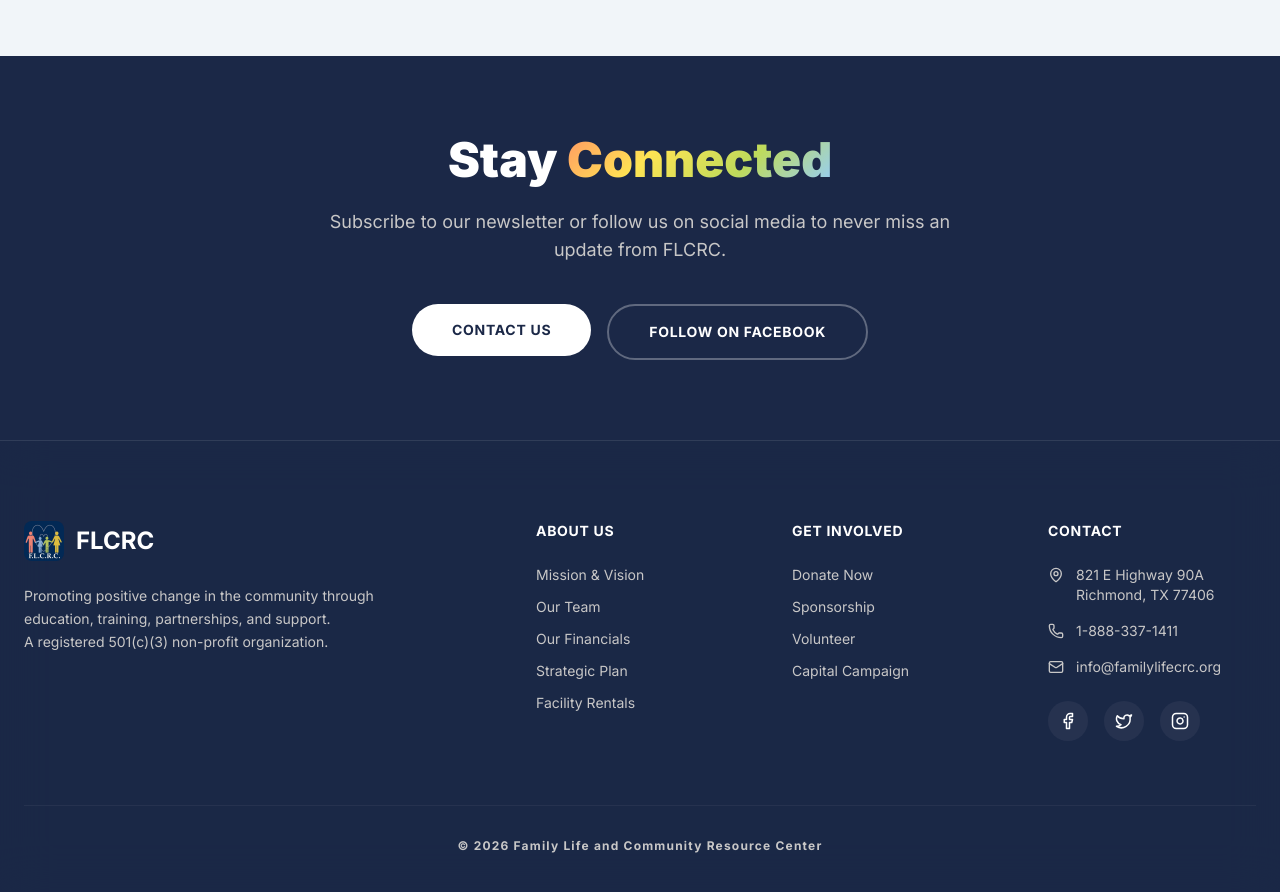
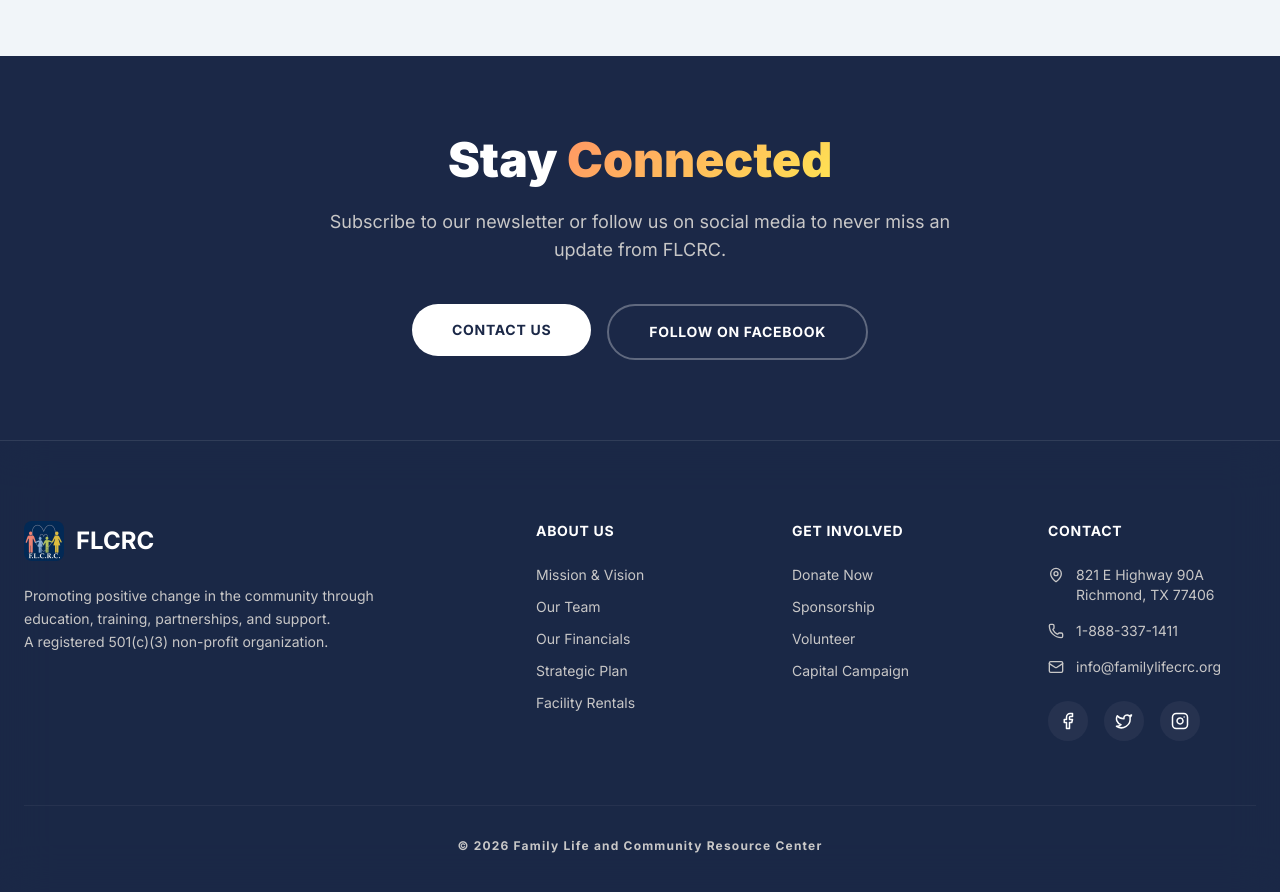
Before and after one commit to Warble-Solutions/flcrc, a Next.js app: page /news in a window 1280 px wide. Shown: the part 3000-3892 px from the top of the page. Built offline with nearby package versions, Linux system fonts and the light colour scheme.

Commit message:
Restrict global gradient utilities to 2 colors mapping

```diff
--- a/src/app/globals.css
+++ b/src/app/globals.css
@@ -103,14 +103,14 @@ body {
 }
 
 .text-gradient {
-  background: linear-gradient(135deg, #ff9664 0%, #ffe453 33%, #beda5b 66%, #94cdff 100%);
+  background: linear-gradient(135deg, #ff9664 0%, #ffe453 100%);
   -webkit-background-clip: text;
   -webkit-text-fill-color: transparent;
   background-clip: text;
 }
 
 .bg-gradient-glow {
-  background: linear-gradient(135deg, #ff9664 0%, #ffe453 33%, #beda5b 66%, #94cdff 100%);
+  background: linear-gradient(135deg, #ff9664 0%, #ffe453 100%);
 }
 
 /* ===== Scrollbar ===== */
```
